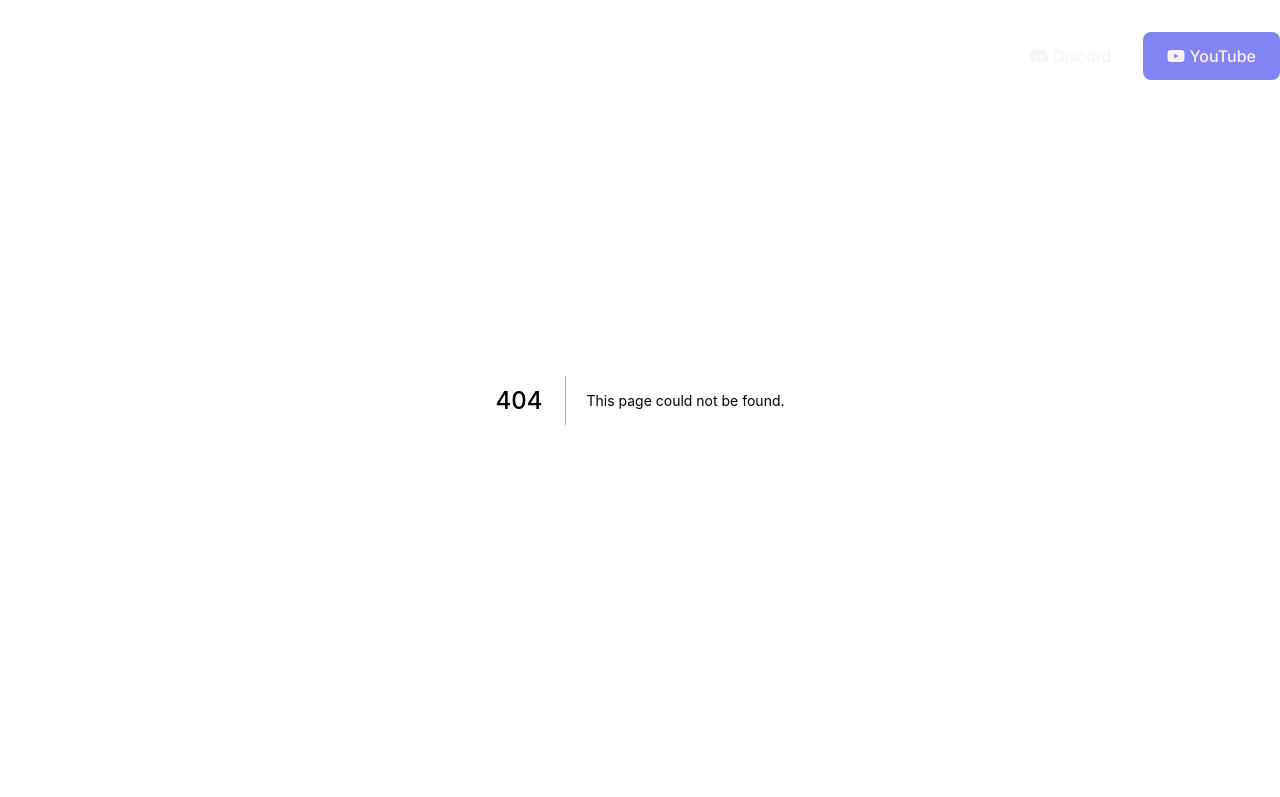
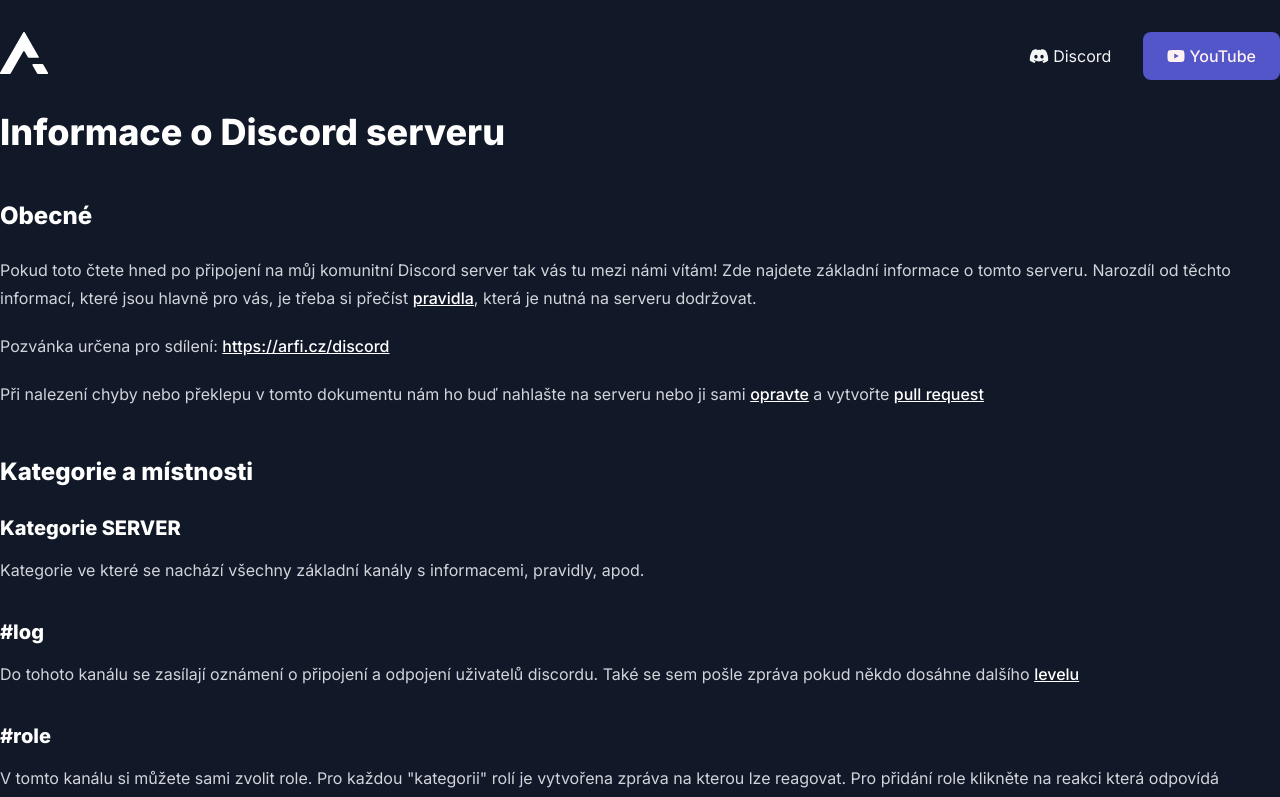
Before and after one commit to hynekfisera/arfi, a Next.js app: page /informace in a window 1280 px wide. Before the commit this address had no page. Shown: the top 797 px of the page. Built offline with nearby package versions, Linux system fonts and the light colour scheme.

Commit message:
Add Discord server info pages

```diff
--- /dev/null
+++ b/components/Content.tsx
@@ -0,0 +1,14 @@
+import React from "react";
+import { marked } from "marked";
+
+type Props = { content: string };
+
+export default function Content({ content }: Props) {
+  return (
+    <main className="bg-gray-900 py-28">
+      <div className="max-w-screen-xl mx-auto px-4 xl:px-0 prose prose-invert">
+        <div dangerouslySetInnerHTML={{ __html: marked(content) }}></div>
+      </div>
+    </main>
+  );
+}
--- /dev/null
+++ b/content/informace.md
@@ -0,0 +1,107 @@
+# Informace o Discord serveru
+
+## Obecné
+
+Pokud toto čtete hned po připojení na můj komunitní Discord server tak vás tu mezi námi vítám! Zde najdete základní informace o tomto serveru. Narozdíl od těchto informací, které jsou hlavně pro vás, je třeba si přečíst [pravidla](/pravidla), která je nutná na serveru dodržovat.
+
+Pozvánka určena pro sdílení: [https://arfi.cz/discord](https://arfi.cz/discord)
+
+Při nalezení chyby nebo překlepu v tomto dokumentu nám ho buď nahlašte na serveru nebo ji sami [opravte](https://github.com/hynekfisera/arfi/blob/main/content/informace.md) a vytvořte [pull request](https://docs.github.com/en/github/collaborating-with-pull-requests/proposing-changes-to-your-work-with-pull-requests/about-pull-requests)
+
+## Kategorie a místnosti
+
+### Kategorie SERVER
+
+Kategorie ve které se nachází všechny základní kanály s informacemi, pravidly, apod.
+
+### #log
+
+Do tohoto kanálu se zasílají oznámení o připojení a odpojení uživatelů discordu. Také se sem pošle zpráva pokud někdo dosáhne dalšího [levelu](#ranky-za-aktivitu)
+
+### #role
+
+V tomto kanálu si můžete sami zvolit role. Pro každou "kategorii" rolí je vytvořena zpráva na kterou lze reagovat. Pro přidání role klikněte na reakci která odpovídá danému emotu v obsahu zprávy. Pro odebrání role svou reakci zrušte.
+
+U některých embedů (konkrétně u embedů Věk a Pohlaví/Pronouns) lze získat pouze jednu z nabízených rolí zároveň. Pokud tedy zareagujete dvakrát tak se první role odebere a "přepíše" se tou druhou. Jinak platí ta samá pravidla jako u ostatních.
+
+### #youtube #twitch
+
+Do těchto dvou kanálu se zasílají oznámení když vydám video nebo když začnu streamovat. Pokud chcete v těchto případech dostat ping tak si můžete zvolit role _@YouTube ping_ a _@Twitch ping_ v kanálu [#role](#role)
+
+### Kategorie LOBBY
+
+Kanály pro chat.
+
+### Kategorie POMOC K VIDEÍM
+
+Kanály do kterých můžete poslat problém, na který jste narazili při postupu podle nějakého z mých videí. Více informací najdete [zde](#pomoc-k-videím). Tato kategorie **neslouží** pro běžnou komunikaci, od toho je kategorie [LOBBY](#kategorie-lobby).
+
+## Role
+
+### Ranky za aktivitu
+
+Na serveru je několik rolí které můžete získat za aktivitu na serveru:
+
+- **Level 1 - Novice**
+- **Level 5 - Rookie**
+- **Level 10 - Apprentice**
+- **Level 30 - Prodigy**
+- **Level 50 - Expert**
+- **Level 70 - Master**
+- **Level 100 - Legend**
+
+Levely se získávají psaním zpráv. Za delší zprávy lze dostat více XP. Každý začíná na levelu 0 - tedy nejdříve nemá ani jednu z uvedených rolí. Level 100 je nejvyšší úroveň. Po dosažení této úrovně uživatel přestane nadále získávat XP.
+
+Uživatelé s rolí _@Server Booster_ získávají o 40% více XP.
+
+O získávání XP, levelů a přidělování ranků se stará bot [Arcane](https://arcane.bot/)
+
+### Role _@Active Contributor_
+
+Tato role je nezávislá na systému levelů a je mnohem složitější ji získat. Přidělujeme ji sami když si všimneme že je někdo hodně aktivní v kategorii [pomoc k videím](#kategorie-pomoc-k-videím) a často poskytuje řešení na problémy.
+
+### Role pro tvůrce
+
+Pro tvůrce na platformách YouTube a Twitch tu jsou role _@YouTube Creator_ a _@Twitch Creator_
+
+#### _@Youtube Creator_
+
+##### Minimální požadavky
+
+- nastavený profilový obrázek
+- nastavený banner
+- alespoň 100 odběratelů
+- alespoň 4 nová videa ročně
+- nejnovější video nahrané nejdéle před 6 měsíci
+
+##### Podle čeho se rozhodujeme
+
+- témata videí / zaměření kanálu
+- kvalita zpracování videí (obraz, zvuk, střih)
+- vzhled kanálu (název, popis kanálu, náhledovky)
+
+Roli lze získat vyplněním [tohoto formuláře](https://forms.gle/tz556vhiS4yY8MnR9)
+
+#### _@Twitch Creator_
+
+_Bude brzy doplněno_
+
+**Splnění minimálních požadavků vám nezaručí že roli získáte.**
+
+## Pomoc k videím
+
+Jelikož se snažím svou tvorbou hlavně pomáhat tak jsem přesvědčen že to, co ve videích ukazuji, vám samotným bude fungovat. Pokud se dostanete do nějakých problémů, můžete si zde zažádat o pomoc. Pokud se problém přímo týká něčeho ve videu, pomohu vám já nebo jeden z moderátorů.
+
+Pokud neřešíte konkrétně něco, co je ve videu, ale stále se problém týká témata videa, můžete si zde také zažádat o pomoc, ale už není naše povinnost to řešit.
+
+### Než na server zašlete váš problém:
+
+- **Zkontrolujte ještě jednou vaši práci** - Nejvíce problémů vzniká nechtěným překlepem nebo z nepozornosti, ujistěte se tedy zda je vše (např. kód) stejné jako ve videu.
+- **Nejdříve použijte hlavu** - Nedělám Step-By-Step návody z toho důvodu, že jsem přesvědčený, že pokud si zvládnete najít můj návod, tak také zvládáte alespoň základní práci s počítačem a programy. Pokud ne, asi bych doporučil se to nejdříve naučit. To samé platí když ve videu řeknu že na pochopení návodu potřebujete například umět základy Javy - v tom případě od váš očekávám že se je nejdříve naučíte než od nás budete chtít pomoc s problémem který vznikl kvůli tomu že kód nechápete.
+- **Zkuste najít pomoc na internetu** - Hlavně v oboru programování je naprosto běžné, že se hledá pomoc na internetu. Pokud narazíte na nějaký error, velice pravděpodobně najdete řešení během 10s když ten error zadáte do [googlu](http://www.usethefuckinggoogle.com/). Alespoň trochu se nejdříve pokuste hledat než se obrátíte na nás.
+- **Neoznačujte mě ani moderátory** - Server pravidelně kontrolujeme, pokud zrovna nemáme čas tak se to pingem od vás nezmění.
+- **Mějte pochopení a buďte trpělivý** - Za pomoc, kterou tu poskytujeme, nic nedostáváme, děláme to z dobré vůle. Mějte to tedy prosím na vědomí.
+
+## Kontakt
+
+Až na výjimky žádosti o přátelství **nepřijímám**. Na pomoc ohledně videí využijte tento server, na pracovní záležitosti email [hynek@flairleap.com](mailto:hynek@flairleap.com). S případnými dotazy kontaktujte moderátory.
--- a/package.json
+++ b/package.json
@@ -15,6 +15,7 @@
     "@fortawesome/free-regular-svg-icons": "^6.2.0",
     "@fortawesome/free-solid-svg-icons": "^6.2.0",
     "@fortawesome/react-fontawesome": "^0.2.0",
+    "marked": "^4.1.0",
     "next": "12.2.5",
     "next-seo": "^5.5.0",
     "next-sitemap": "^3.1.21",
@@ -22,6 +23,8 @@
     "react-dom": "18.2.0"
   },
   "devDependencies": {
+    "@tailwindcss/typography": "^0.5.7",
+    "@types/marked": "^4.0.6",
     "@types/node": "18.7.14",
     "@types/react": "18.0.18",
     "@types/react-dom": "18.0.6",
--- /dev/null
+++ b/pages/informace.tsx
@@ -0,0 +1,24 @@
+import { NextSeo } from "next-seo";
+import fs from "fs";
+import path from "path";
+import Content from "../components/Content";
+
+export default function Informace({ content }: { content: string }) {
+  return (
+    <>
+      <NextSeo title="Informace" description="Informace o Arfi Discord serveru." />
+      <Content content={content} />
+    </>
+  );
+}
+
+export async function getStaticProps() {
+  const title = "informace";
+  const content = fs.readFileSync(path.join("content", title + ".md"), "utf-8");
+
+  return {
+    props: {
+      content,
+    },
+  };
+}
--- /dev/null
+++ b/pages/pravidla.tsx
@@ -0,0 +1,24 @@
+import { NextSeo } from "next-seo";
+import fs from "fs";
+import path from "path";
+import Content from "../components/Content";
+
+export default function Pravidla({ content }: { content: string }) {
+  return (
+    <>
+      <NextSeo title="Informace" description="Informace o Arfi Discord serveru." />
+      <Content content={content} />
+    </>
+  );
+}
+
+export async function getStaticProps() {
+  const title = "pravidla";
+  const content = fs.readFileSync(path.join("content", title + ".md"), "utf-8");
+
+  return {
+    props: {
+      content,
+    },
+  };
+}
--- a/tailwind.config.js
+++ b/tailwind.config.js
@@ -10,7 +10,7 @@ module.exports = {
       },
     },
   },
-  plugins: [],
+  plugins: [require("@tailwindcss/typography")],
   future: {
     hoverOnlyWhenSupported: true,
   },
```
Also changed, not shown: content/pravidla.md (added, +1 -0 lines), 1 other file (tests, documents, lock files or other folders).
